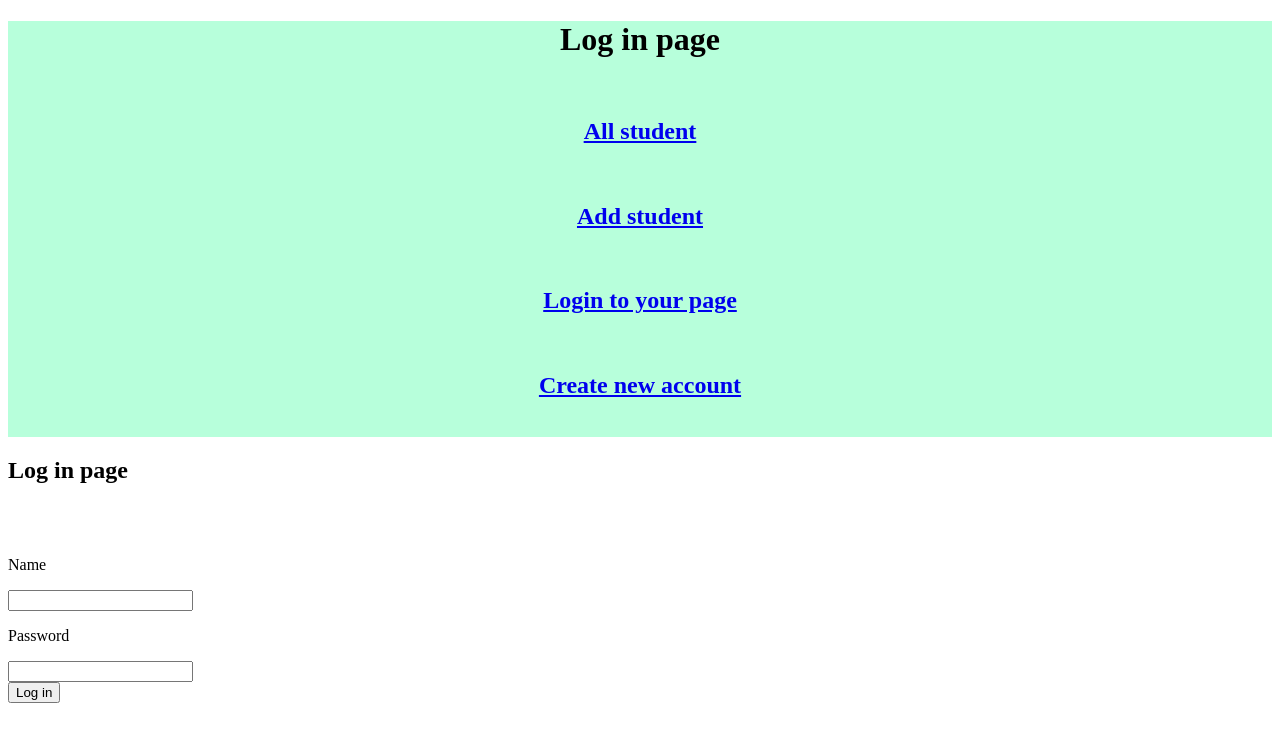
After one commit to CheBlankenship/phonebook-DB, a Flask app: page /login in a window 1280 px wide. The commit adds this page. Shown: the top 742 px of the page. Run offline with Flask 2, Linux system fonts and the light colour scheme.

Commit message:
Add some things

```diff
--- a/po16.py
+++ b/po17.py
@@ -1,8 +1,9 @@
-from flask import Flask, render_template, redirect, request
+from flask import Flask, render_template, redirect, request, session
 import pg
 
 app = Flask('phonebook-16')
 db = pg.DB(dbname='student_db')
+app.secret_key = "check"
 
 ###### HOME #####
 @app.route('/')
@@ -84,5 +85,55 @@ def delete_student():
     return redirect('/')
 
 
+#### CREATE A ACCOUNT ####
+@app.route('/new_account')
+def new_account():
+    return render_template(
+        'create_account.html',
+        title = 'Create account'
+    )
+
+@app.route('/create_account', methods=['POST'])
+def create_account():
+    user_name = request.form.get('name')
+    password = request.form.get('password')
+    db.insert(
+        'account',{
+            'user_name': user_name,
+            'password': password
+        }
+    )
+    return redirect('/')
+
+### LOG IN TO USER PAGE ####
+@app.route('/login')
+def login():
+    return render_template(
+        'user_login.html',
+        title = 'Log in page'
+    )
+
+@app.route('/user_login', methods =['POST'])
+def user_login():
+    user_name = request.form.get('user_name')
+    password = request.form.get('password')
+    query = db.query("select * from account where user_name = '%s'" % user_name).namedresult()
+    if len(query) > 0:
+        account_list_first = query[0]
+        if account_list_first.password == password:
+            session['user_name'] = user_name
+            return render_template(
+                'personal_page.html'
+                )
+        else:
+            return redirect('/')
+    else:
+        return redirect('/')
+
+
+
+
+
+
 if __name__ == '__main__':
     app.run(debug=True)
--- /dev/null
+++ b/static/style.css
@@ -0,0 +1,4 @@
+.hedder{
+    background-color: rgba(153,255,204,0.7);
+    text-align: center;
+}
--- a/templates/layout.html
+++ b/templates/layout.html
@@ -2,15 +2,30 @@
 <html>
     <head>
         <meta charset="utf-8">
+        <link rel="stylesheet" href="/static/style.css" media="screen" title="no title">
         <title>Account</title>
     </head>
     <body>
-        <h1>{{title}}</h1>
+        <div class="hedder">
+            <h1>{{title}}</h1>
         <br>
-        <h2><a href="/all_student">All student</a></h2>
+        <div class="all_student">
+            <h2><a href="/all_student">All student</a></h2>
+        </div>
         <br>
+        <div class="add_student">
         <h2><a href = "/add_student">Add student</a></h2>
+    </div>
         <br>
+        <div class="login">
+            <h2><a href="/login">Login to your page</a></h2>
+        </div>
+        <br>
+        <div class="new_account">
+        <h2><a href="/new_account">Create new account</a></h2>
+    </div>
+        <br>
+    </div>
         {% block body %}
 
         {% endblock %}
--- /dev/null
+++ b/templates/personal_page.html
@@ -0,0 +1,5 @@
+<!DOCTYPE html>
+{% extends 'layout.html' %}
+{% block body %}
+<h1>Welcome to your personal page!!</h1>
+{% endblock %}
--- /dev/null
+++ b/templates/user_login.html
@@ -0,0 +1,16 @@
+<!DOCTYPE html>
+{% extends 'layout.html' %}
+{% block body %}
+<h2>{{title}}</h2>
+<br>
+<form class="" action="/user_login" method="post">
+    <br>
+    <p>Name</p>
+    <input type="text" name="user_name" value="">
+    <br>
+    <p>Password</p>
+    <input type="password" name="password" value="">
+    <br>
+    <button type="submit" name="button">Log in</button>
+</form>
+{% endblock %}
```
Also changed, not shown: templates/create_account.html (added, +16 -0 lines).
